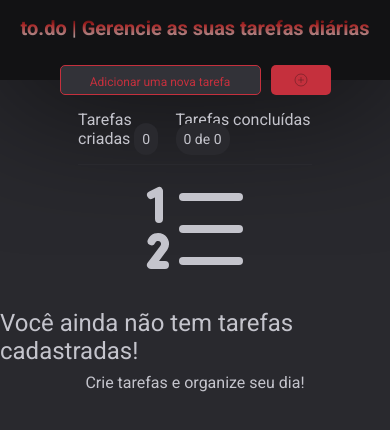
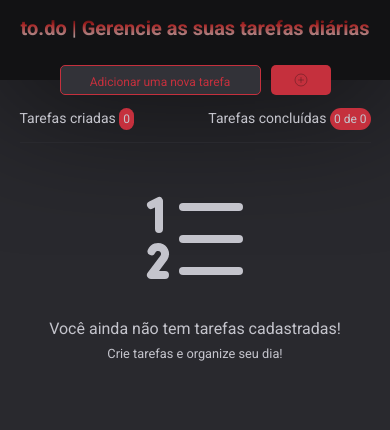
Before and after one commit to ghgarayo/to-do-list, a React (Vite) app: page / in a window 390 px wide. Shown: the top 430 px of the page. Built offline with nearby package versions, Linux system fonts and the light colour scheme.

Commit message:
style: responsividade aplicada aos componentes

```diff
--- a/src/components/EmptyList.module.css
+++ b/src/components/EmptyList.module.css
@@ -18,3 +18,19 @@
   color: var(--gray-300);
   margin-top: 0.5rem;
 }
+
+@media (max-width: 768px) {
+  .emptyList{
+    margin-top: 2rem;
+  }
+
+  .title{
+    font-size: 1rem;
+  }
+
+  .subtitle{
+    font-size: 0.8rem;
+  }
+
+
+}
--- a/src/components/TaskCounter.module.css
+++ b/src/components/TaskCounter.module.css
@@ -16,7 +16,24 @@
   font-size: 0.875rem;
   color: var(--gray-300);
 
-  background-color: var(--gray-700);
-  padding: 0.5rem;
+  background-color: var(--red-700);
+  padding: 0.25rem;
   border-radius: 15px;
 }
+
+
+@media (max-width: 768px) {
+  .taskCounterContainer{
+    min-width: 90%;
+    max-width: 90%;
+  }
+
+  .taskCounterContainer p{
+    font-size: 0.875rem;
+  }
+
+  .taskCounterContainer p span{
+    font-size: 0.75rem;
+  }
+
+}
```
